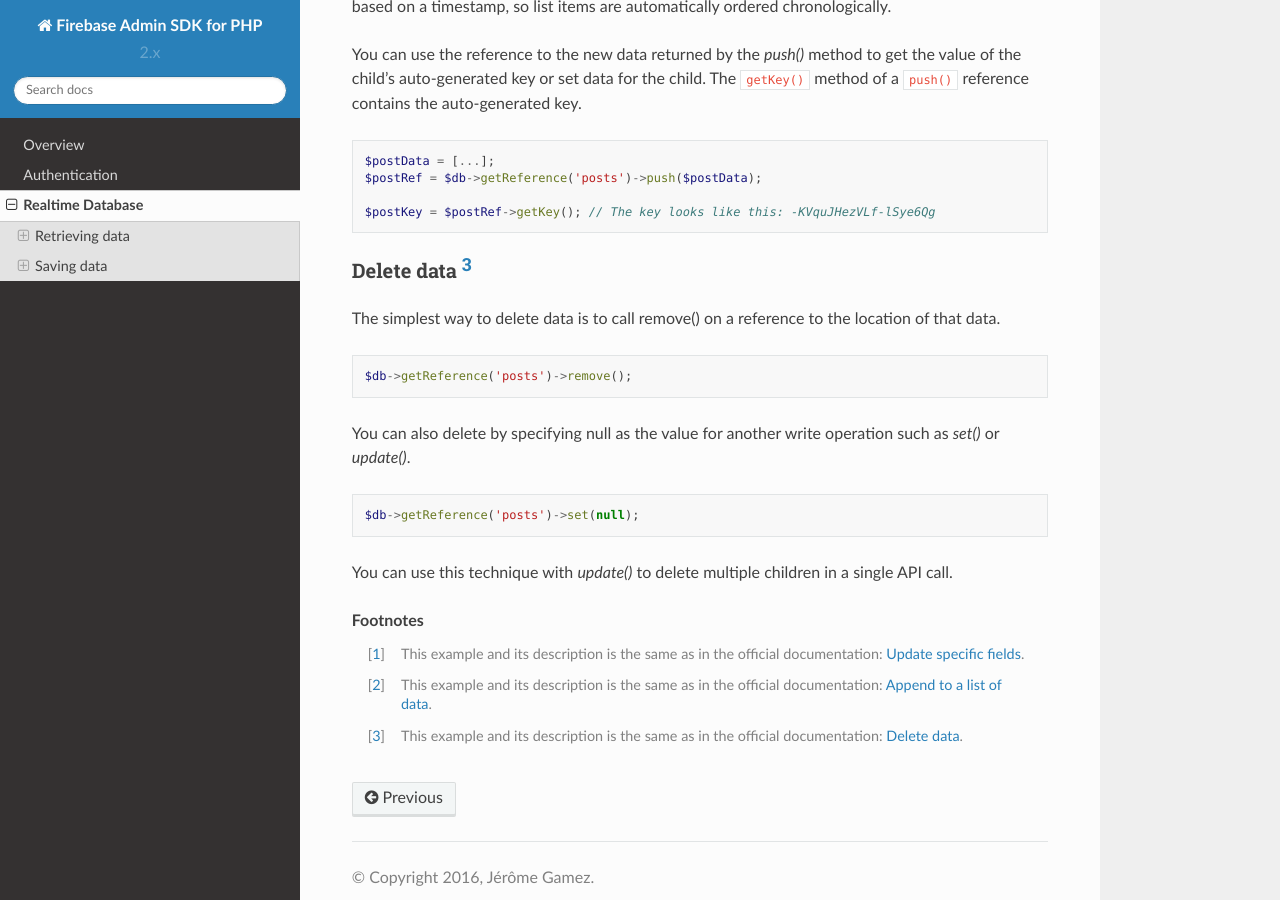
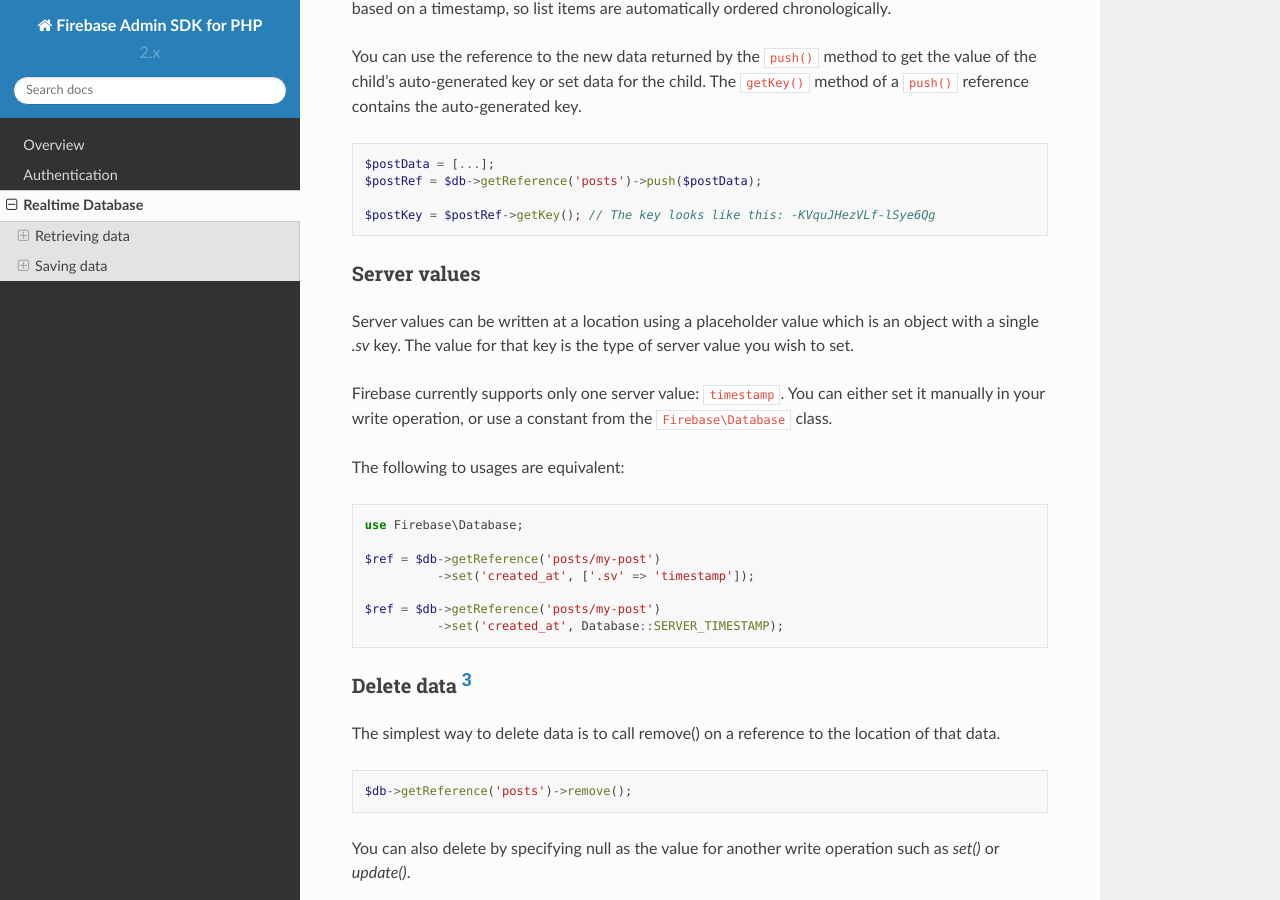
Before and after one commit to kreait/firebase-php, a Sphinx documentation site: the page built from docs/realtime-database.rst, in a window 1280 px wide and 900 px high, scrolled down 5739 px. Built offline with Sphinx 7.4.7 and the Read the Docs theme 2.0.0, drawn with Linux system fonts in a browser that asks for light colours.

Commit message:
Add SERVER_TIMSTAMP convenience constant

```diff
--- a/docs/realtime-database.rst
+++ b/docs/realtime-database.rst
@@ -294,14 +294,14 @@
 Writing lists [#f2]_
 ====================
 
-Use the `push()` method to append data to a list in multiuser applications. The `push()` method
+Use the ``push()`` method to append data to a list in multiuser applications. The ``push()`` method
 generates a unique key every time a new child is added to the specified Firebase reference.
 By using these auto-generated keys for each new element in the list, several clients can
 add children to the same location at the same time without write conflicts.
-The unique key generated by `push()` is based on a timestamp, so list
+The unique key generated by ``push()`` is based on a timestamp, so list
 items are automatically ordered chronologically.
 
-You can use the reference to the new data returned by the `push()` method to get the value of the
+You can use the reference to the new data returned by the ``push()`` method to get the value of the
 child's auto-generated key or set data for the child. The ``getKey()`` method of a
 ``push()`` reference contains the auto-generated key.
 
@@ -311,6 +311,28 @@
     $postRef = $db->getReference('posts')->push($postData);
 
     $postKey = $postRef->getKey(); // The key looks like this: -KVquJHezVLf-lSye6Qg
+
+Server values
+=============
+
+Server values can be written at a location using a placeholder value which is an object with a single
+`.sv` key. The value for that key is the type of server value you wish to set.
+
+Firebase currently supports only one server value: ``timestamp``. You can either set it
+manually in your write operation, or use a constant from the ``Firebase\Database`` class.
+
+The following to usages are equivalent:
+
+.. code-block:: php
+
+    use Firebase\Database;
+
+    $ref = $db->getReference('posts/my-post')
+              ->set('created_at', ['.sv' => 'timestamp']);
+
+    $ref = $db->getReference('posts/my-post')
+              ->set('created_at', Database::SERVER_TIMESTAMP);
+
 
 Delete data [#f3]_
 ==================
```
Also changed, not shown: CHANGELOG.md (+12 -0 lines), 1 other file.
